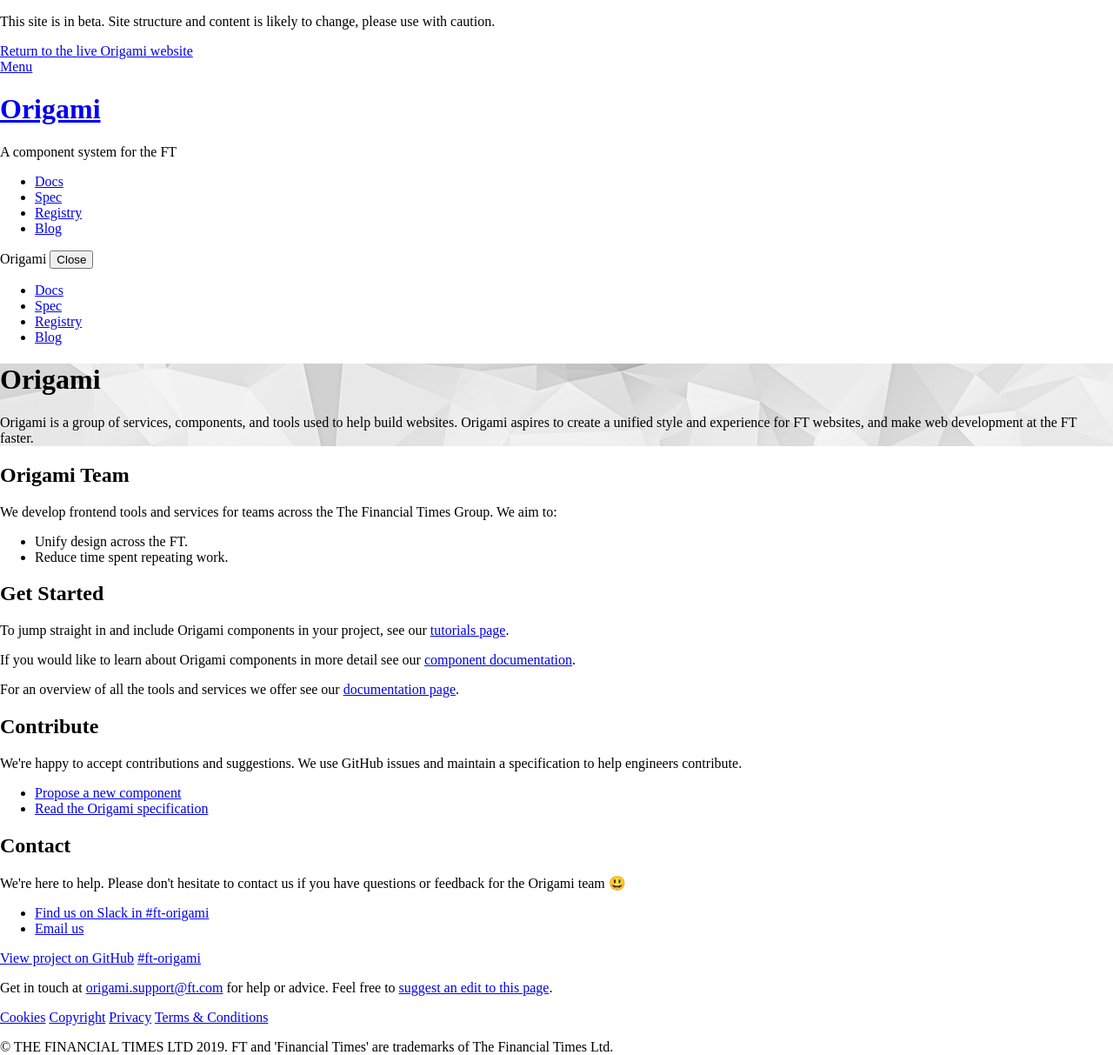
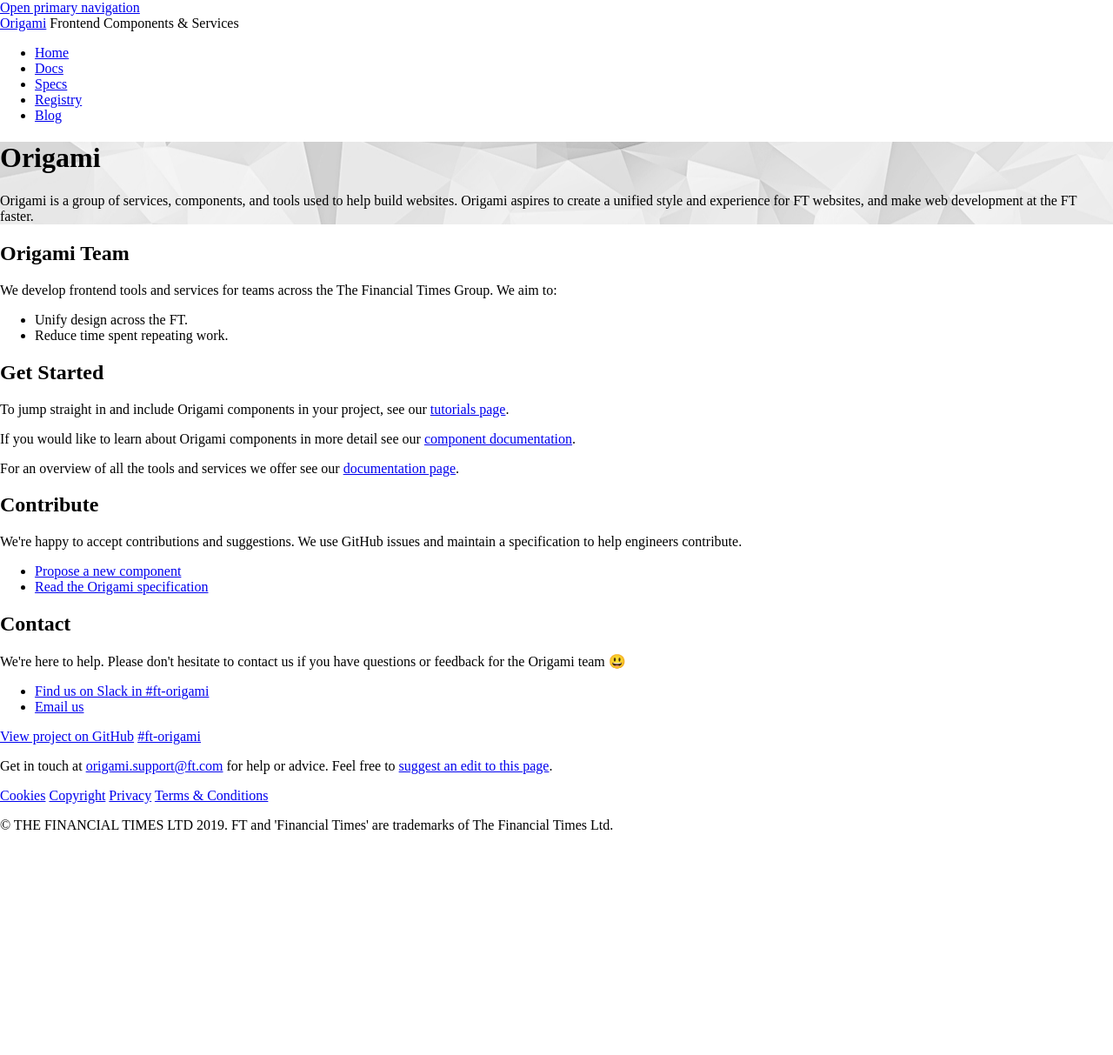
Before and after one commit to Financial-Times/origami-website, a Jekyll site: the page built from pages/home.html, in a window 1280 px wide. Shown: the whole page at 87% size. Built offline with Jekyll 4.4.1, drawn with Linux system fonts in a browser that asks for light colours; a style sheet for code colours, icons or effects is not loaded; after the commit the page ends 958 px from its top, so only the background shows below that; grey boxes are pictures that could not be loaded.

Commit message:
Update nav to match the registry. (#85)
* Update nav to match the registry.

```diff
--- a/_includes/header.html
+++ b/_includes/header.html
@@ -1,64 +1,60 @@
-<header class="o-header-services" data-o-component="o-header">
-
-	{% include beta-banner.html %}
-
-	<div class="o-header-services__top o-header-services__container">
+<header class="o-header-services" data-o-component="o-header-services">
+	<div class="o-header-services__top">
 			<div class="o-header-services__hamburger">
-			<a class="o-header-services__hamburger-icon" href="#o-header-drawer" aria-controls="o-header-drawer"><span class="o-header__visually-hidden">Menu</span></a>
+				<a class="o-header-services__hamburger-icon" href="#" role="button">
+					<span class="o-header-services__visually-hidden">Open primary navigation</span>
+				</a>
 			</div>
-		<div class="o-header-services__ftlogo"></div>
+		<div class="o-header-services__logo"></div>
 		<div class="o-header-services__title">
-			<h1 class="o-header-services__product-name">
-				<a href="/">Origami</a>
-			</h1>
-			<span class="o-header-subrand__product-tagline">A component system for the FT</span>
+			<a class="o-header-services__product-name" href="/">Origami</a>
+			<span class="o-header-services__product-tagline">Frontend Components &amp; Services</span>
 		</div>
 	</div>
 
-	<nav class="o-header-services__primary-nav">
-		<div class="o-header-services__container">
-			<ul class="o-layout__primary-nav o-header-services__nav-list">
-
-				<li class="o-header-services__nav-item">
-					<a class="o-header-services__nav-link" href="/docs/"
-						{% if page.url contains '/docs/' %}aria-selected="true"{% endif %}
-					>
+	<nav class="o-header-services__primary-nav" aria-label="primary">
+		<ul class="o-header-services__primary-nav-list">
+			<li>
+				<a href="/" {% if page.url == '/' %}aria-current="true"{% endif %}>
+					Home
+				</a>
+			</li>
+			<li>
+				<a href="/docs/" {% if page.url contains '/docs/' %}aria-current="true"{% endif %}>
 					Docs
 				</a>
-				</li><li class="o-header-services__nav-item">
-					<a class="o-header-services__nav-link" href="/spec/"
-						{% if page.url contains '/spec/' %}aria-selected="true"{% endif %}
-					>
-						Spec
+			</li>
+			<li>
+				<a href="/spec/" {% if page.url contains '/spec/' %}aria-current="true"{% endif %}>
+					Specs
 				</a>
-				</li><li class="o-header-services__nav-item">
-					<a class="o-header-services__nav-link" href="https://registry.origami.ft.com/">
-						Registry
-					</a>
-				</li><li class="o-header-services__nav-item">
-					<a class="o-header-services__nav-link" href="/blog/"
-						{% if page.url contains '/blog/' %}aria-selected="true"{% endif %}
-					>
+			</li>
+			<li>
+				<a href="https://origami-registry-ui-qa.herokuapp.com/components"> Registry</a>
+			</li>
+			<li>
+				<a href="/blog/" {% if page.url contains '/blog/' %}aria-current="true"{% endif %}>
 					Blog
 				</a>
 			</li>
-
 		</ul>
-		</div>
 	</nav>
 
-	{% unless page.collection == 'posts' %}
-		{% if page.collection or page.collection_id or page.url == '/docs/' %}
-			<nav class="o-header__subnav" role="navigation" aria-label="Sub navigation" data-o-header-subnav="">
-				<div class="o-header-services__container">
-					<div class="o-header__subnav-wrap-outside">
-						<div class="o-header__subnav-wrap-inside" data-o-header-subnav-wrapper="">
-							<div class="o-header__subnav-content">
-								<ol class="o-header__subnav-list o-header__subnav-list--breadcrumb" aria-label="Breadcrumb">
 
+
+	{% if page.collection_id and site[page.collection_id] %}
+		{% assign nav_items = site[page.collection_id] | where:'nav_display',true | sort: 'nav_order', 'last' %}
+	{% elsif page.collection and site[page.collection] %}
+		{% assign nav_items = site[page.collection] | where:'nav_display',true | sort: 'nav_order', 'last' %}
+	{% endif %}
+
+	{% if page.url contains '/docs/' or nav_items.size > 0 %}
+	<nav class="o-header-services__secondary-nav" aria-label="secondary" data-o-header-services-nav="">
+		<div class="o-header-services__secondary-nav-content" data-o-header-services-nav-list="">
+			<ol class="o-header-services__secondary-nav-list o-header-services__secondary-nav-list--ancestors" aria-label="Ancestor sections">
 			{% if page.url contains '/docs/' %}
-										<li class="o-header__subnav-item">
-											<a class="o-header__subnav-link" href="/docs/" {% if page.url == '/docs/' %}aria-selected="true"{% endif %}>
+				<li>
+					<a href="/docs/" {% if page.url == '/docs/' %}aria-current="true"{% endif %}>
 						Docs
 					</a>
 				</li>
@@ -66,8 +62,8 @@
 
 			{% if page.collection_id %}
 				<!-- Collection index page-->
-										<li class="o-header__subnav-item">
-											<a class="o-header__subnav-link" href="{{ page.url }}" aria-selected="true">
+				<li>
+					<a href="{{ page.url }}" aria-current="true">
 						{% if page.nav_label %}
 							{{ page.nav_label }}
 						{% else %}
@@ -77,9 +73,9 @@
 				</li>
 			{% elsif page.collection %}
 				<!-- Collection item page -->
-										<li class="o-header__subnav-item">
+				<li>
 					{% assign collection = site.pages | where: 'collection_id', page.collection | first %}
-											<a class="o-header__subnav-link" href="{{ collection.url }}">
+					<a href="{{ collection.url }}">
 						{% if collection.nav_label %}
 							{{ collection.nav_label }}
 						{% else %}
@@ -88,55 +84,41 @@
 					</a>
 				</li>
 			{% endif %}
-
 			</ol>
 
-								<ul class="o-header__subnav-list o-header__subnav-list--children" aria-label="Subsections">
-
+			<ul class="o-header-services__secondary-nav-list o-header-services__secondary-nav-list--children" aria-label="Child sections">
 			{% if page.url == '/docs/' %}
 
-										<li class="o-header__subnav-item">
-											<a class="o-header__subnav-link" href="/docs/principles/"
-												{% if page.url contains '/docs/principles/' %}aria-selected="true"{% endif %}
-											>
+				<li>
+					<a href="/docs/principles/" {% if page.url contains '/docs/principles/' %}aria-current="true"{% endif %}>
 						Principles
 					</a>
-										</li><li class="o-header__subnav-item">
-											<a class="o-header__subnav-link" href="/docs/components/"
-												{% if page.url contains '/docs/components/' %}aria-selected="true"{% endif %}
-											>
+				</li>
+				<li>
+					<a href="/docs/components/" {% if page.url contains '/docs/components/' %}aria-current="true"{% endif %}>
 						Components
 					</a>
-										</li><li class="o-header__subnav-item">
-											<a class="o-header__subnav-link" href="/docs/services/"
-												{% if page.url contains '/docs/services/' %}aria-selected="true"{% endif %}
-											>
+				</li>
+				<li>
+					<a href="/docs/services/" {% if page.url contains '/docs/services/' %}aria-current="true"{% endif %}>
 						Services
 					</a>
-										</li><li class="o-header__subnav-item">
-											<a class="o-header__subnav-link" href="/docs/tutorials/"
-												{% if page.url contains '/docs/tutorials/' %}aria-selected="true"{% endif %}
-											>
+				</li>
+				<li>
+					<a href="/docs/tutorials/" {% if page.url contains '/docs/tutorials/' %}aria-current="true"{% endif %}>
 						Tutorials
 					</a>
 				</li>
 
 			{% else %}
 
-										{% if page.collection_id %}
-											{% assign nav_items = site[page.collection_id] | sort: 'nav_order', 'last' %}
-										{% elsif page.collection %}
-											{% assign nav_items = site[page.collection] | sort: 'nav_order', 'last' %}
-										{% endif %}
-
 				{% for nav_item in nav_items %}
-											{% if nav_item.nav_display %}
-												<li class="o-header__subnav-item">
-													<a class="o-header__subnav-link" href="{{ nav_item.url }}"
+					<li>
+						<a href="{{ nav_item.url }}"
 							{% if nav_item.url == '/' %}
-															{% if page.url == nav_item.url %}aria-selected="true"{% endif %}
+								{% if page.url == nav_item.url %}aria-current="true"{% endif %}
 							{% else %}
-															{% if page.url contains nav_item.url %}aria-selected="true"{% endif %}
+								{% if page.url contains nav_item.url %}aria-current="true"{% endif %}
 							{% endif %}
 						>
 							{% if nav_item.nav_label %}
@@ -146,61 +128,13 @@
 							{% endif %}
 						</a>
 					</li>
-											{% endif %}
 				{% endfor %}
 
 			{% endif %}
-
 			</ul>
-
 		</div>
-						</div>
-						<button class="o-header__subnav-button o-header__subnav-button--left" title="scroll left" aria-hidden="true" disabled></button>
-						<button class="o-header__subnav-button o-header__subnav-button--right" title="scroll right" aria-hidden="true" disabled></button>
-					</div>
-				</div>
+		<button class="o-header-services__scroll-button o-header-services__scroll-button--left" title="scroll left" aria-hidden="true" disabled></button>
+		<button class="o-header-services__scroll-button o-header-services__scroll-button--right" title="scroll right" aria-hidden="true" disabled></button>
 	</nav>
 	{% endif %}
-	{% endunless %}
-
 </header>
-
-<div class="o-header__drawer--services o-header__drawer o--if-js" id="o-header-drawer" data-o-header-drawer="" data-o-header-drawer--no-js="">
-	<div class="o-header__drawer-inner">
-		<div class="o-header__drawer-tools">
-			<span>Origami</span>
-			<button type="button" class="o-header__drawer-tools-close" aria-controls="o-header-drawer">
-				<span class="o-header__visually-hidden">Close</span>
-			</button>
-		</div>
-		<nav class="o-header__drawer-menu o-header__drawer-menu--primary" role="navigation" aria-label="Primary navigation">
-			<ul class="o-header__drawer-menu-list">
-
-				<li class="o-header__drawer-menu-item">
-					<a class="o-header__drawer-menu-link" href="/docs/"
-						{% if page.url contains '/docs/' %}aria-selected="true"{% endif %}
-					>
-						Docs
-					</a>
-				</li><li class="o-header__drawer-menu-item">
-					<a class="o-header__drawer-menu-link" href="/spec/"
-						{% if page.url contains '/spec/' %}aria-selected="true"{% endif %}
-					>
-						Spec
-					</a>
-				</li><li class="o-header__drawer-menu-item">
-					<a class="o-header__drawer-menu-link" href="https://registry.origami.ft.com/">
-						Registry
-					</a>
-				</li><li class="o-header__drawer-menu-item">
-					<a class="o-header__drawer-menu-link" href="/blog/"
-						{% if page.url contains '/blog/' %}aria-selected="true"{% endif %}
-					>
-						Blog
-					</a>
-				</li>
-
-			</ul>
-		</nav>
-	</div>
-</div>
--- a/_layouts/default.html
+++ b/_layouts/default.html
@@ -37,7 +37,7 @@
 			display: none !important;
 		}
 	</style>
-	<link rel="stylesheet" href="https://www.ft.com/__origami/service/build/v2/bundles/css?modules=o-typography@^5.8.0,o-layout@^3.0.0-beta.2,o-header-services@^2.3.4,o-footer-services@^2.0.3,o-syntax-highlight@^1.4.0,o-message@^3.1.0,o-table@^6.9.0&brand=internal" />
+	<link rel="stylesheet" href="https://www.ft.com/__origami/service/build/v2/bundles/css?modules=o-normalise@^1.0.0,o-typography@^5.8.0,o-layout@^3.0.0-beta.2,o-header-services@^3.0.0,o-footer-services@^2.0.3,o-syntax-highlight@^1.4.0,o-message@^3.1.0,o-table@^6.9.0&brand=internal" />
 	<link rel="stylesheet" href="/assets/main.css" />
 
 	<!-- Site links -->
@@ -53,7 +53,7 @@
 				var s = document.getElementsByTagName('script')[0];
 				s.parentNode.insertBefore(o, s);
 			}
-		}('https://www.ft.com/__origami/service/build/v2/bundles/js?modules=o-typography@^5.8.0,o-layout@^3.0.0-beta.2,o-header-services@^2.3.4,o-footer-services@^2.0.3,o-syntax-highlight@^1.4.0,o-message@^3.1.0,o-table@^6.9.0'));
+		}('https://www.ft.com/__origami/service/build/v2/bundles/js?modules=o-normalise@^1.0.0,o-typography@^5.8.0,o-layout@^3.0.0-beta.2,o-header-services@^3.0.0,o-footer-services@^2.0.3,o-syntax-highlight@^1.4.0,o-message@^3.1.0,o-table@^6.9.0'));
 	</script>
 
 </head>
--- a/assets/main.scss
+++ b/assets/main.scss
@@ -27,7 +27,7 @@ abbr {
 }
 
 aside.no-padding {
-	padding-left:0;
+	padding-left: 0;
 	grid-row: span 7;
 
 	p { padding-left: 1em }
@@ -49,6 +49,9 @@ table.o-manifest__table {
 	background-image: url('./images/home-page-hero.jpg');
 }
 
+.o-header-services__logo {
+	background-image: url(https://www.ft.com/__origami/service/image/v2/images/raw/ftlogo-v1:origami?format=svg&source=origami&width=55);
+}
 
 // Blog styles introduce their own layout stuff, which isn't
 // great. We possibly need to find a nicer way to do this.
```
Lines whose indentation alone changed are shown as unchanged.
